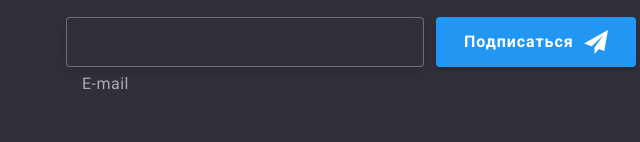
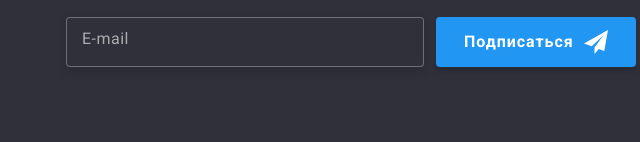
Before and after one commit to AllaVoitiuk/goit-markup-hw-06, a plain HTML site: page portfolio.html in a window 1280 px wide. Shown: the part 1733-1875 px from the top of the page, 589-1229 px from the left. Drawn offline with nearby package versions, Linux system fonts and the light colour scheme.

Commit message:
portfolio required

```diff
--- a/portfolio.html
+++ b/portfolio.html
@@ -365,8 +365,8 @@
                 </div>
                 <div class="subscription">
                     <h2 class="subscription-title">Подпишитесь на рассылку</h2>
-                    <input type="email" id="footer-imail" class="footer-input" name="email" />
-                    <label for="footer-imail" class="footer-label">E-mail
+                    <input type="email" id="footer-email" class="footer-input" name="email" placeholder=" " required />
+                    <label for="footer-email" class="footer-label">E-mail
                     </label>
 
                     <button type="submit" class="footer-submit">Подписаться
```
